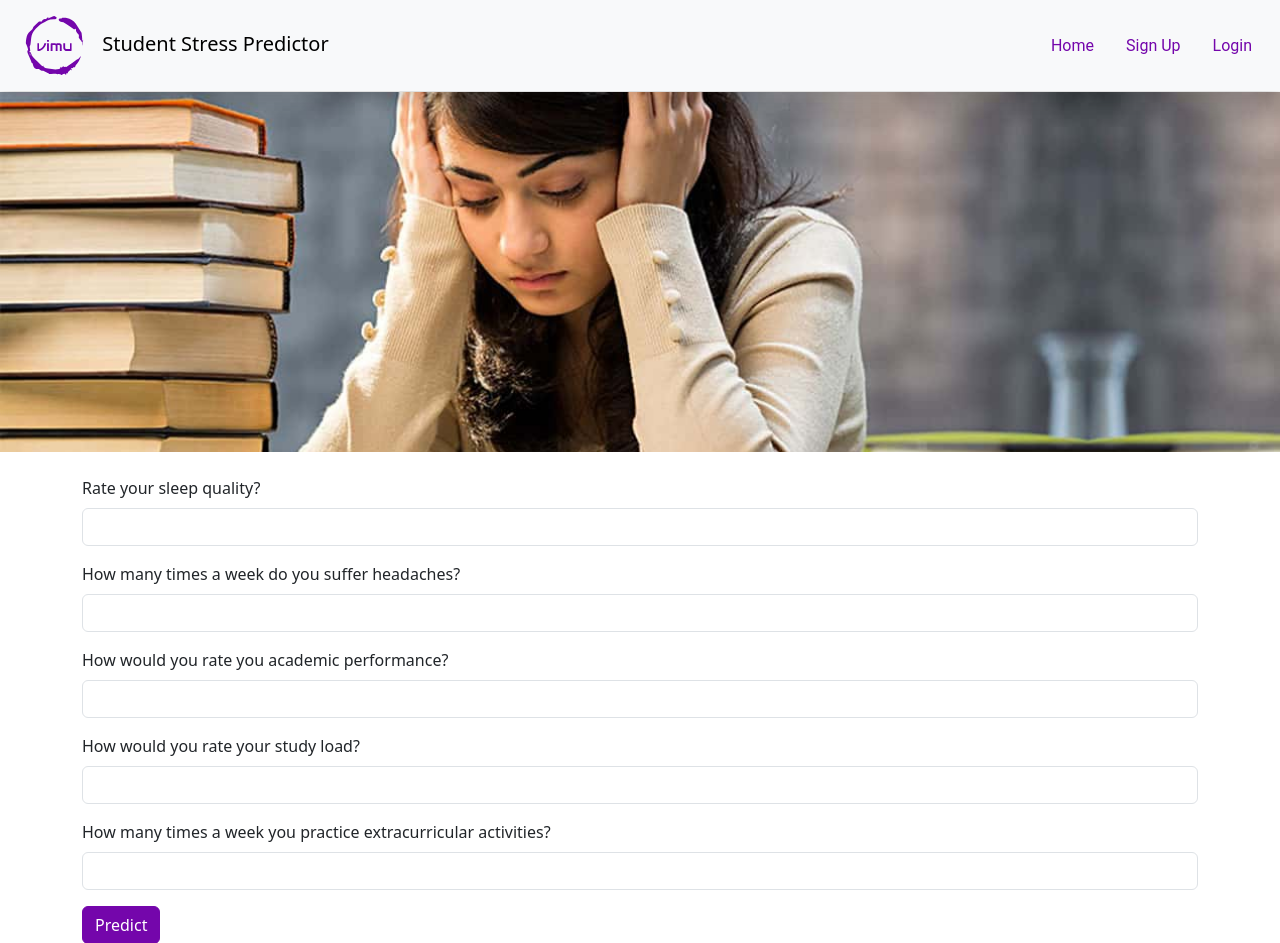
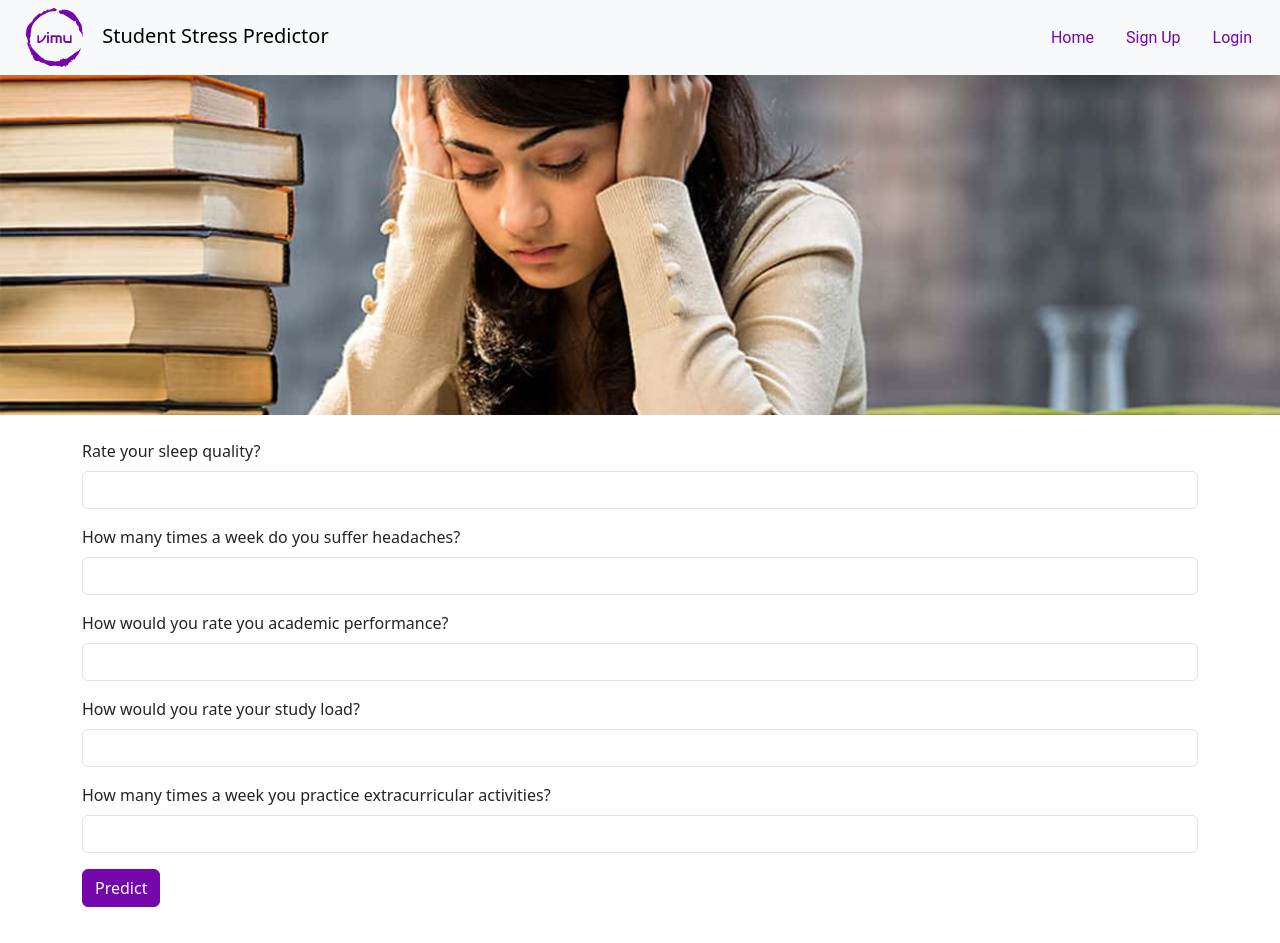
Before and after one commit to VimukthiC/student-stress-predictor, a Flask app: page /dashboard in a window 1280 px wide. Shown: the top 943 px of the page. Run offline with Flask 3, Linux system fonts and the light colour scheme; parts of the project's set-up code (start-up, migrations or seed data) failed here and were passed over; some libraries are stand-ins or nearby versions.

Commit message:
Modified

```diff
--- a/static/css/home.css
+++ b/static/css/home.css
@@ -8,9 +8,9 @@ h1{
 
 #banner{
   width: 100%;
-  height: 360px;
+  height: 340px;
   object-fit: cover;
-  margin-top: 92px;
+  margin-top: 75px;
 }
 
 h2{
--- a/static/css/login.css
+++ b/static/css/login.css
@@ -8,9 +8,9 @@ h1{
 
 #banner{
   width: 100%;
-  height: 360px;
+  height: 340px;
   object-fit: cover;
-   margin-top: 92px;
+  margin-top: 75px;
 }
 
 h2{
--- a/static/css/nav.css
+++ /dev/null
@@ -1,3 +0,0 @@
-.nav-link{
- color: rgb(116, 6, 171)!important;
-}
--- a/static/css/signup.css
+++ b/static/css/signup.css
@@ -8,9 +8,9 @@ h1{
 
 #banner{
   width: 100%;
-  height: 360px;
+  height: 340px;
   object-fit: cover;
-   margin-top: 92px;
+  margin-top: 75px;
 }
 
 h2{
--- a/templates/dashboard.html
+++ b/templates/dashboard.html
@@ -49,13 +49,12 @@
 
           {% with messages = get_flashed_messages() %}
           {% if messages %}
-            <div class="alert alert-danger">
-              <ul>
-                {% for message in messages %}
-                <li> {{message}} </li>
-                {% endfor%}
-              </ul>
-            </div>
+          <div class="position-absolute top-50 start-50 translate-middle alert alert-success alert-dismissible">
+            {% for message in messages %}
+                    {{message}}
+            {% endfor%}
+            <button type="button" class="btn-close" data-bs-dismiss="alert"></button>
+          </div>
           {% endif %}
           {% endwith %}
       </section>
--- a/templates/login.html
+++ b/templates/login.html
@@ -41,7 +41,7 @@
               <label for="password" class="form-label">Password</label>
               <input type="password" name="password" class="form-control" id="password">
             </div>
-            <div>
+            <div class="mb-3 text-end">
                <button type="submit" name="submit" id="btnLogin" class="btn btn-primary" >Login</button>
             </div>
           </form>
--- a/templates/nav.html
+++ b/templates/nav.html
@@ -1,5 +1,5 @@
 <!DOCTYPE html>
-<nav class="navbar bg-body-tertiary shadow fixed-top">
+<nav style="padding: 0;" class="navbar bg-body-tertiary shadow fixed-top">
   <div class="container-fluid">
     <a class="navbar-brand" href="/">
       <img src="/static/images/vimu_nav_logo.svg" alt="Logo" width="85" height="65">
--- a/templates/signup.html
+++ b/templates/signup.html
@@ -39,7 +39,7 @@
             <label for="password" class="form-label">Password</label>
             <input type="password" name="password" class="form-control" id="password">
           </div>
-          <div class="mb-3">
+          <div class="mb-3 text-end">
             <button type="submit" name="submit" id="btnSignup" class="btn btn-primary">Sign In</button>
           </div>
         </form>
```
Also changed, not shown: static/css/footer.css (deleted).
